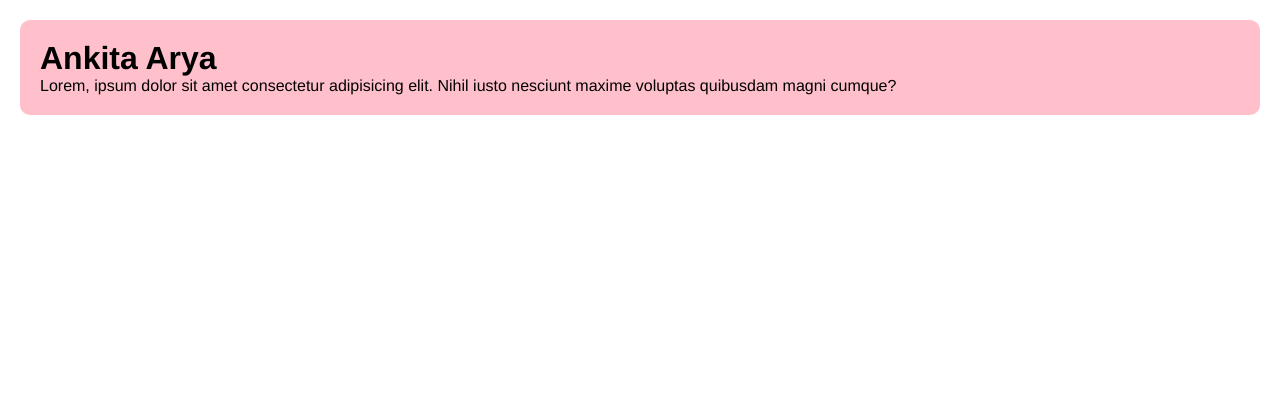
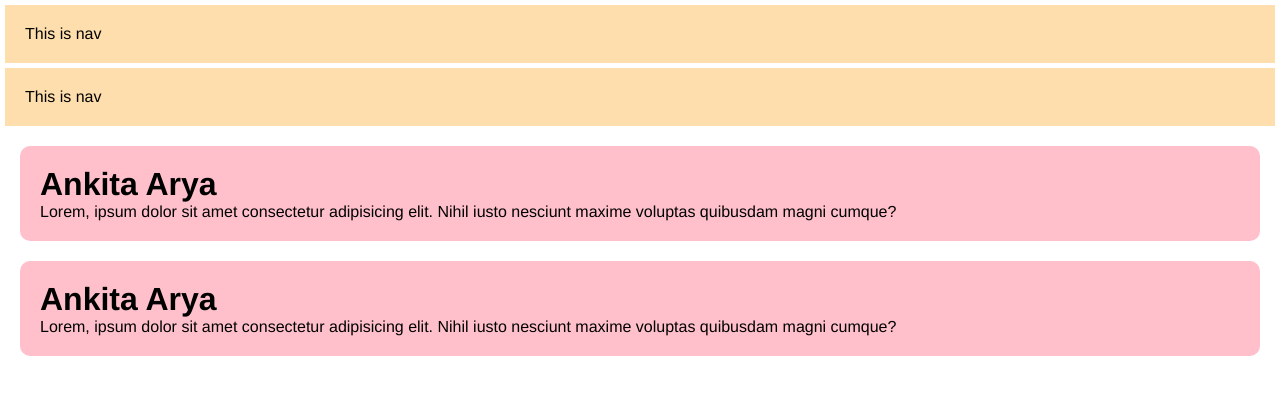
Before and after one commit to anya-builds/React-Codes, a React (Vite) app in the folder 01-react/02-component/: page / in a window 1280 px wide. Shown: the top 394 px of the page. Built offline with nearby package versions, Linux system fonts and the light colour scheme.

Commit message:
components

```diff
--- a/01-react/02-component/src/App.jsx
+++ b/01-react/02-component/src/App.jsx
@@ -1,11 +1,15 @@
 import React from 'react'
 import Card from './components/Card'
+import Navbar from './components/Navbar'
 
 
 const App = () => {
 
   return (
     <div>
+      <Navbar/>
+      <Navbar/>
+      <Card/>
       <Card/>
 
      </div>
--- /dev/null
+++ b/01-react/02-component/src/components/Navbar.jsx
@@ -0,0 +1,13 @@
+import React from 'react'
+
+const Navbar = () => {
+  return (
+    <div>
+      <div className="nav">
+        This is nav
+      </div>
+    </div>
+  )
+}
+
+export default Navbar
--- a/01-react/02-component/src/index.css
+++ b/01-react/02-component/src/index.css
@@ -16,3 +16,9 @@ body{
   border-radius: 10px;
   padding: 20px;
 }
+
+.nav{
+  background-color: navajowhite;
+  padding: 20px;
+  margin: 5px;
+}
```
